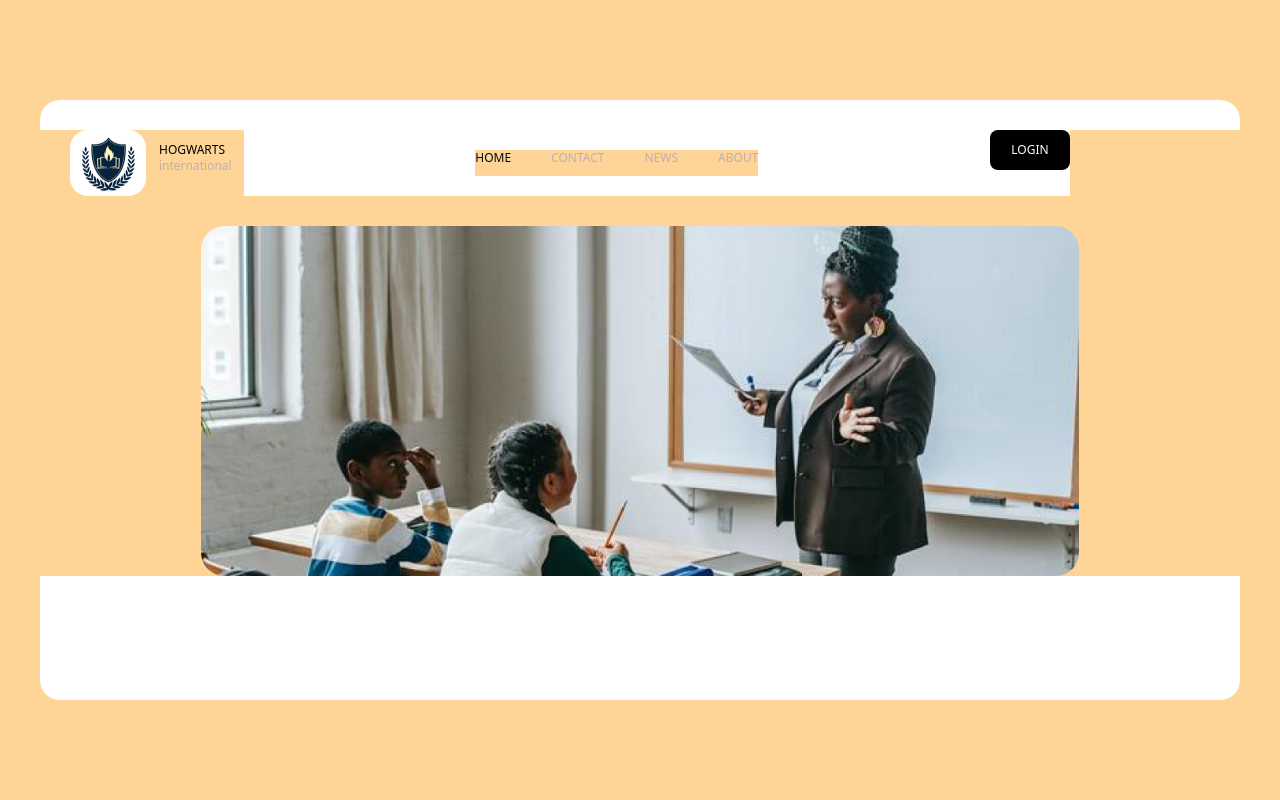
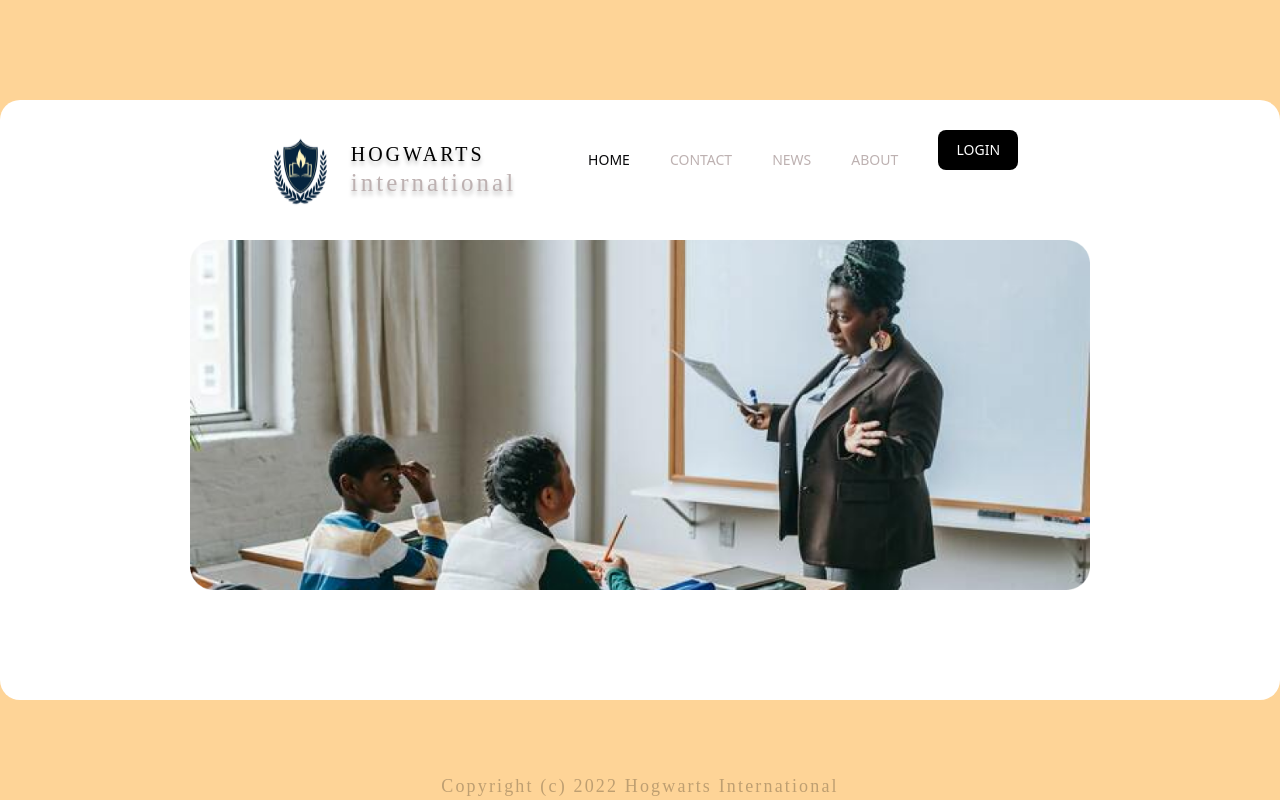
Before and after one commit to bibcode/hogwarts, a React (Create React App) app: page / in a window 1280 px wide. Built offline with nearby package versions, Linux system fonts and the light colour scheme.

Commit message:
add footer

```diff
--- a/src/App.js
+++ b/src/App.js
@@ -5,11 +5,12 @@ function App() {
   return (
     <div className="App">
       <div className="container">
-        <div className="">
+        <div className="bg-white component">
         <Navbar/>
           <Home/>
         </div>
       </div>
+      <p>Copyright (c) 2022 Hogwarts International</p>
     </div>
   );
 }
--- a/src/home.js
+++ b/src/home.js
@@ -2,8 +2,8 @@ import img from  './Image Carousel.png';
 
 const Home = () => {
     return (
-        <div className="home">
-            <img className='carousel' src={img} alt="img Carousel" />
+        <div className="home bg-white">
+            <img className='carousel bg-white' src={img} alt="img Carousel" />
         </div>
     );
 }
--- a/src/index.css
+++ b/src/index.css
@@ -11,8 +11,8 @@
   border-radius: 20px;
   position: absolute;
   margin: auto;
-  background: #fff;
-  width: 1200px;
+  background-color: #fff;
+  width: 1338px;
   height: 600px;
   top: 0;
   bottom: 0;
@@ -22,15 +22,15 @@
 
 /* Header */
 .main{
+  justify-content: center;
   color: #bdb1b1;
   background-color: #fff;
-  max-width: 1000px;
   margin: 30px;
   display: flex;
-  justify-content: space-between;
 }
 
 .carousel{
+  width: 900px;
   height: 350px;
   position: relative;
   margin: auto;
@@ -39,3 +39,29 @@
   left: 0;
   right: 0;
 }
+
+p{
+position: fixed;
+color: rgba(0, 0, 0, 0.25);
+text-align: center;
+font-family: Familjen Grotesk;
+font-size: 18px;
+letter-spacing: 2.16px;
+bottom: 0;
+left: 0;
+right: 0;
+}
+h1{
+text-shadow: 0px 4px 4px rgba(0, 0, 0, 0.25);
+font-family: Germania One;
+font-size: 20px;
+line-height: 124.6%;
+letter-spacing: 3px
+}
+h2{
+text-shadow: 0px 4px 4px rgba(0, 0, 0, 0.25);
+font-family: Germania One;
+font-size: 25px;
+line-height: 124.6%; /* 31.15px */
+letter-spacing: 3px
+}
--- a/src/navbar.js
+++ b/src/navbar.js
@@ -2,23 +2,23 @@ import img from './School logo.png'
 
 const Navbar = () => {
     return (
-        <div className="main sm:text-xs">
-                <div className="logo flex">
-                   <img src={img} alt="logo" />
+        <div className="main text-sm">
+                <div className="logo flex bg-white mr-10">
+                   <img className='bg-white' src={img} alt="logo" />
                    <div className='m-3'>
-                   <h1 className='bold text-black'>HOGWARTS</h1>
-                   <h2>international</h2>
+                   <h1 className='bold text-black bg-white '>HOGWARTS</h1>
+                   <h2 className='bg-white'>international</h2>
                    </div>
                 </div>
-
-                    <ul className='flex m-5 cursor-pointer'>
-                        <li className='bold text-zinc-950'>HOME</li>
-                        <li className='ml-10'>CONTACT</li>
-                        <li className='ml-10'>NEWS</li>
-                        <li className='ml-10'>ABOUT</li>
+                <div className='bg-white flex '>
+                <ul className='flex m-5 cursor-pointer bg-white mr-10'>
+                        <li className='bold text-zinc-950 bg-white'>HOME</li>
+                        <li className='ml-10 bg-white'>CONTACT</li>
+                        <li className='ml-10 bg-white'>NEWS</li>
+                        <li className='ml-10 bg-white'>ABOUT</li>
                     </ul>
-
                 <button className='bg-black w-20 h-10 text-white rounded-lg border-none'>LOGIN</button>
+                </div>
         </div>
     );
 }
```
